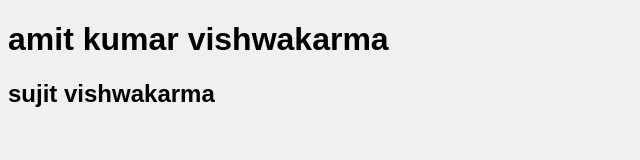
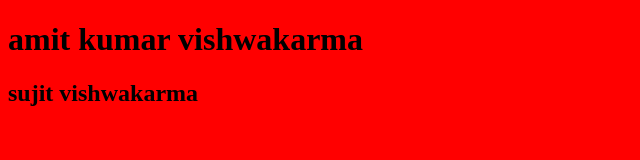
Before and after one commit to Amitangrman/MyProject, a plain HTML site: page index.html in a window 1280 px wide. Shown: the whole page, without its empty margins (0-640 px from the left). Drawn offline with Linux system fonts and the light colour scheme; files that its build step writes are made by us from their sources.

Commit message:
Changed background color to red

```diff
--- a/style.css/style.css
+++ b/style.css/style.css
@@ -1,4 +1,3 @@
 body {
-  background-color: #f0f0f0;
-  font-family: Arial;
+  background-color: red;
 }
```
